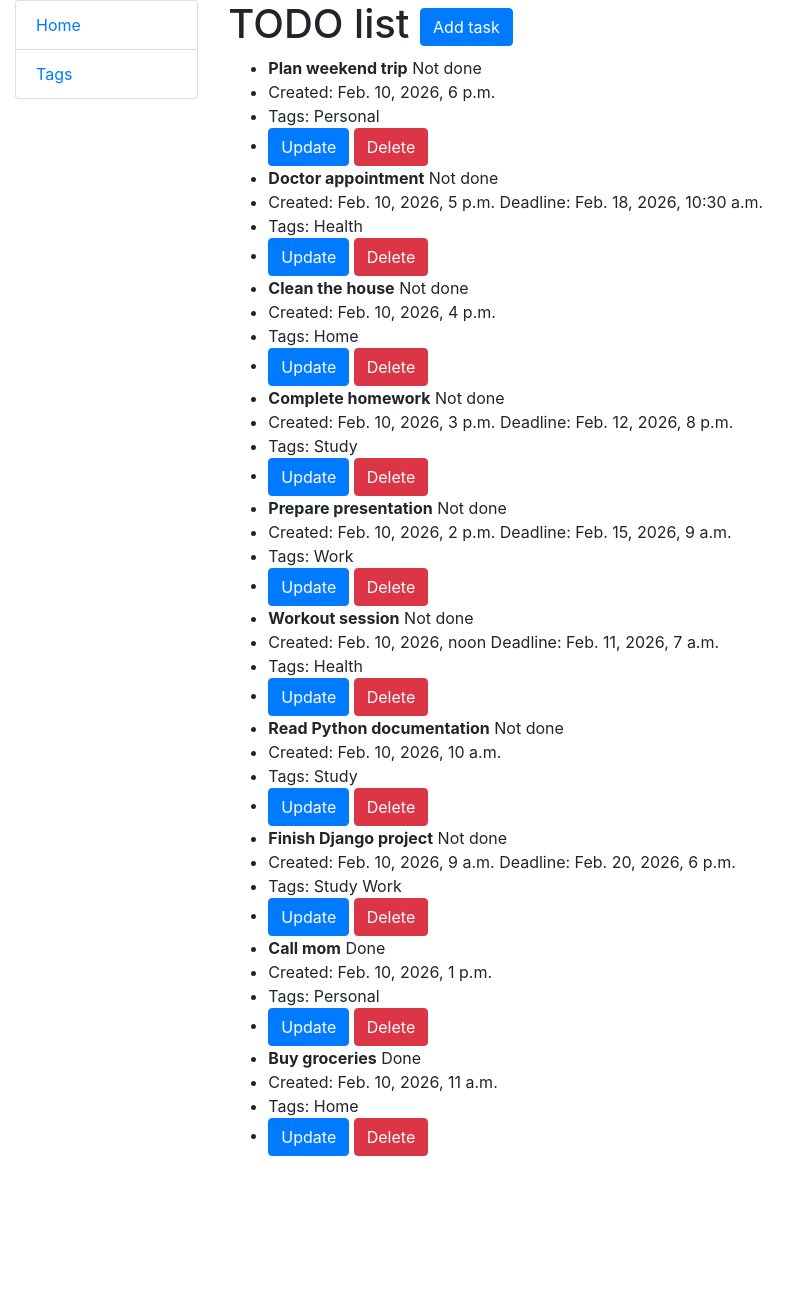
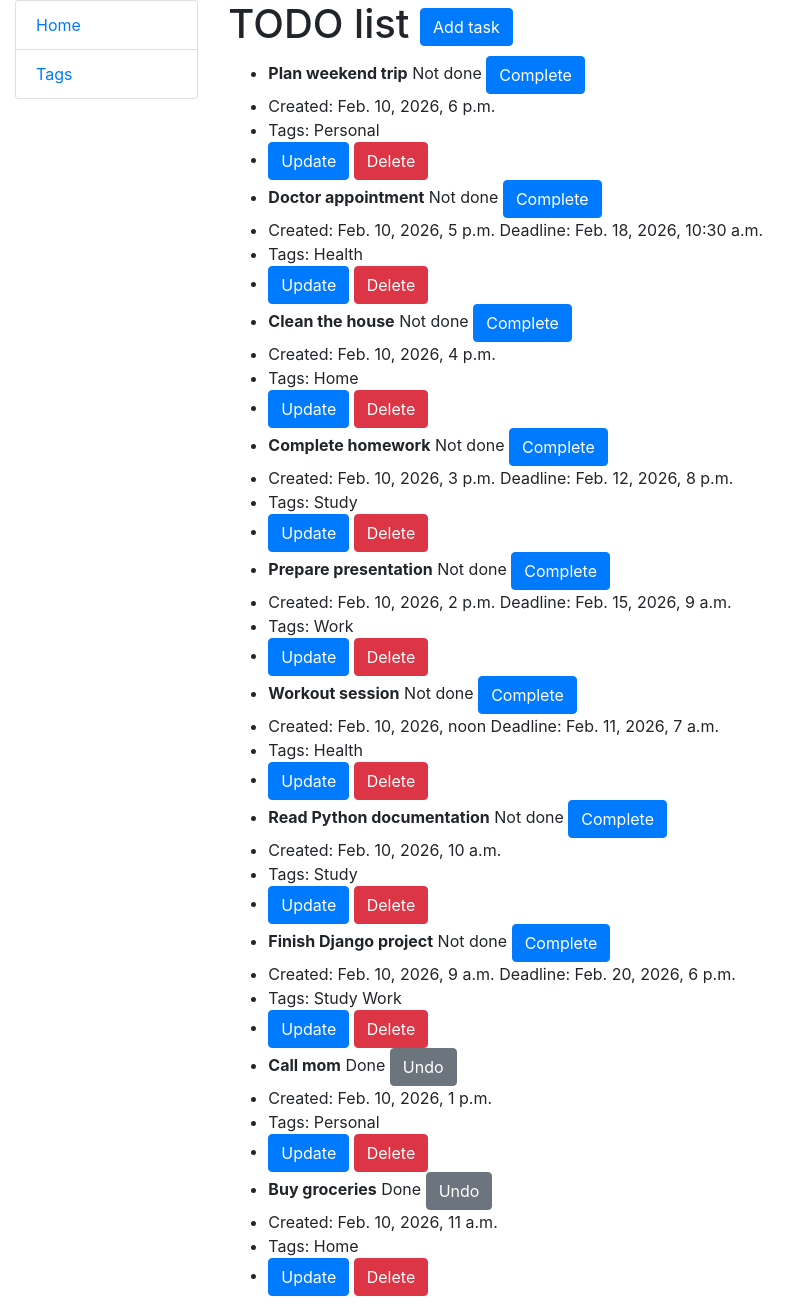
Before and after one commit to StrawHato/todo-list, a Django app: page / in a window 1280 px wide. Shown: the whole page, without its empty margins (0-810 px from the left). Before the commit the page ends 1156 px from the top, so only its background shows below. Run offline with Django 5.2, Linux system fonts and the light colour scheme; data comes from the database, SQL or seed files in the repository.

Commit message:
Add oportunity to undo/complete tasks

```diff
--- a/templates/todo_app/task_list.html
+++ b/templates/todo_app/task_list.html
@@ -10,8 +10,10 @@
         <li><strong>{{ task.content }}</strong>
           {% if task.status %}
             Done
+            <a href="{% url 'todo_app:toggle-complete' pk=task.pk %}" class="btn btn-secondary">Undo</a>
           {% else %}
             Not done
+            <a href="{% url 'todo_app:toggle-complete' pk=task.pk %}" class="btn btn-primary">Complete</a>
           {% endif %}
         </li>
         <li>Created: {{ task.created_at }} {% if task.deadline %} Deadline: {{ task.deadline }} {% endif %}</li>
--- a/todo_app/urls.py
+++ b/todo_app/urls.py
@@ -2,12 +2,14 @@ from django.urls import path
 
 from todo_app.views import (
     TodoListView,
-    TagListView
+    TagListView,
+    toggle_complete_task
 )
 
 urlpatterns = [
     path("", TodoListView.as_view(), name="todo-list"),
     path("tags/", TagListView.as_view(), name="tag-list"),
+    path("<int:pk>/toggle-complete/", toggle_complete_task, name="toggle-complete"),
 ]
 
 app_name = "todo_app"
--- a/todo_app/views.py
+++ b/todo_app/views.py
@@ -1,4 +1,5 @@
-from django.shortcuts import render
+from django.http import HttpResponse
+from django.shortcuts import render, redirect
 from django.views import generic
 
 from todo_app.models import Task, Tag
@@ -10,3 +11,13 @@ class TodoListView(generic.ListView):
 
 class TagListView(generic.ListView):
     model = Tag
+
+
+def toggle_complete_task(request, pk):
+    task = Task.objects.get(id=pk)
+    if task.status:
+        task.status = False
+    else:
+        task.status = True
+    task.save()
+    return redirect("todo_app:todo-list")
```
